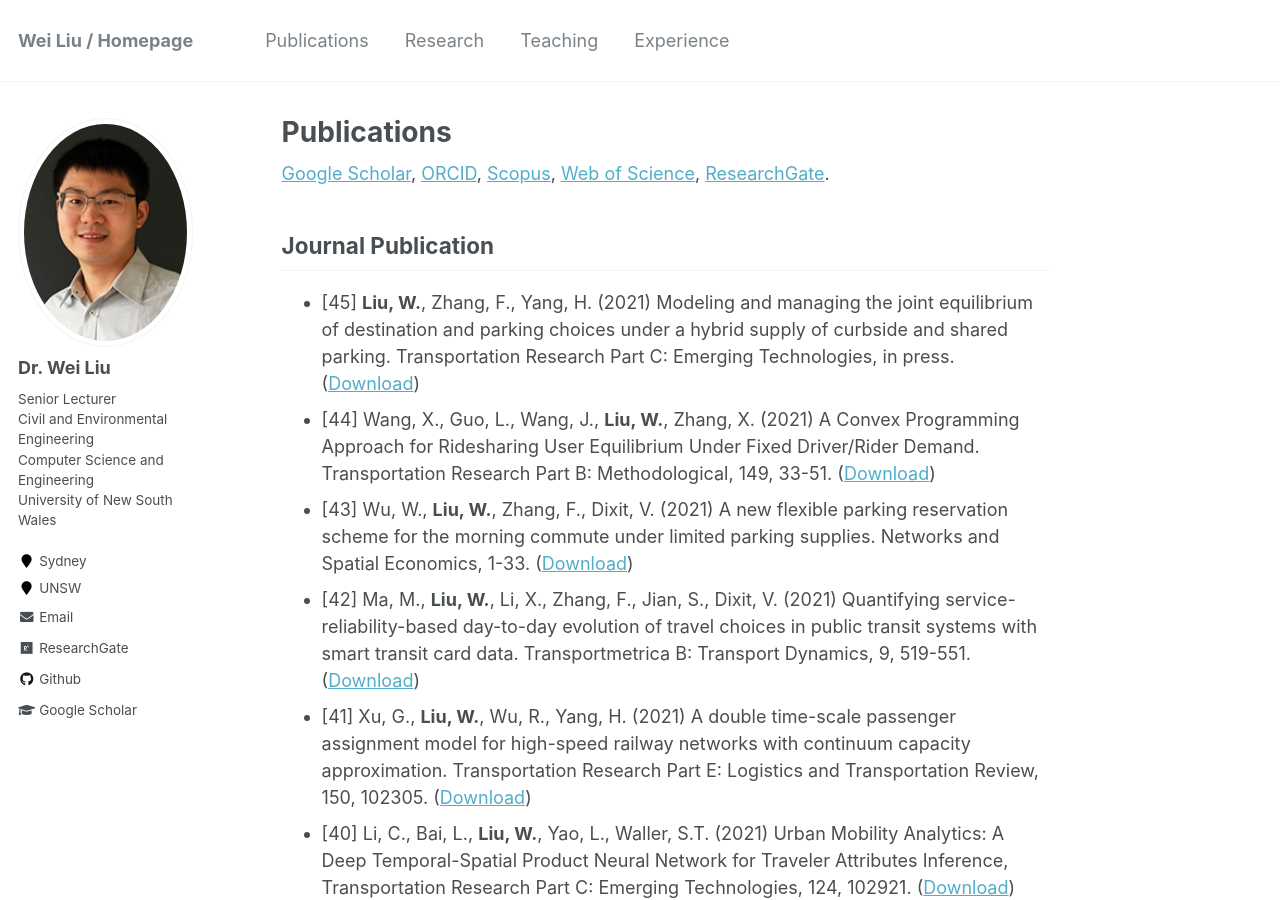
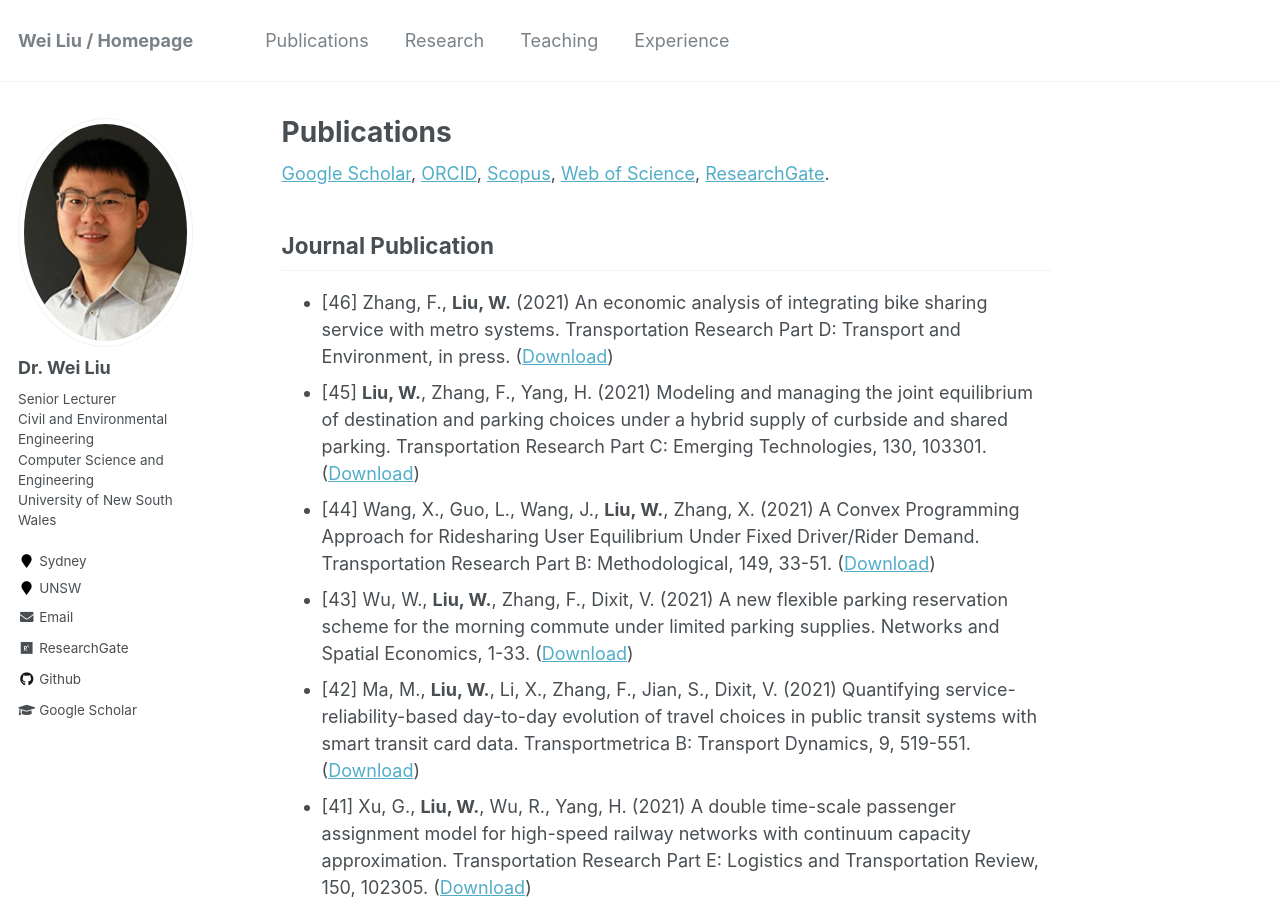
Before and after one commit to weiliu2016/weiliu2016.github.io, a Jekyll site: the page built from _pages/publications.md, in a window 1280 px wide and 900 px high. Built offline with Jekyll 4.4.1, drawn with Linux system fonts in a browser that asks for light colours.

Commit message:
Update publications.md

```diff
--- a/_pages/publications.md
+++ b/_pages/publications.md
@@ -19,7 +19,8 @@ author_profile: true
 
 Journal Publication
 ----------
-* [45] **Liu, W.**, Zhang, F., Yang, H. (2021) Modeling and managing the joint equilibrium of destination and parking choices under a hybrid supply of curbside and shared parking. Transportation Research Part C: Emerging Technologies, in press. ([Download](http://dx.doi.org/10.1016/j.trc.202X.XX.XXX))
+* [46] Zhang, F., **Liu, W.** (2021) An economic analysis of integrating bike sharing service with metro systems. Transportation Research Part D: Transport and Environment, in press. ([Download](http://dx.doi.org/10.1016/j.trd.2021.XXXXXX))
+* [45] **Liu, W.**, Zhang, F., Yang, H. (2021) Modeling and managing the joint equilibrium of destination and parking choices under a hybrid supply of curbside and shared parking. Transportation Research Part C: Emerging Technologies, 130, 103301. ([Download](https://doi.org/10.1016/j.trc.2021.103301))
 * [44] Wang, X., Guo, L., Wang, J., **Liu, W.**, Zhang, X. (2021) A Convex Programming Approach for Ridesharing User Equilibrium Under Fixed Driver/Rider Demand. Transportation Research Part B: Methodological, 149, 33-51. ([Download](http://dx.doi.org/10.1016/j.trb.2021.04.007))
 * [43] Wu, W., **Liu, W.**, Zhang, F., Dixit, V. (2021) A new flexible parking reservation scheme for the morning commute under limited parking supplies. Networks and Spatial Economics, 1-33. ([Download](https://doi.org/10.1007/s11067-021-09538-5))
 * [42] Ma, M., **Liu, W.**, Li, X., Zhang, F., Jian, S., Dixit, V. (2021) Quantifying service-reliability-based day-to-day evolution of travel choices in public transit systems with smart transit card data. Transportmetrica B: Transport Dynamics, 9, 519-551. ([Download](https://doi.org/10.1080/21680566.2021.1916645))
```
